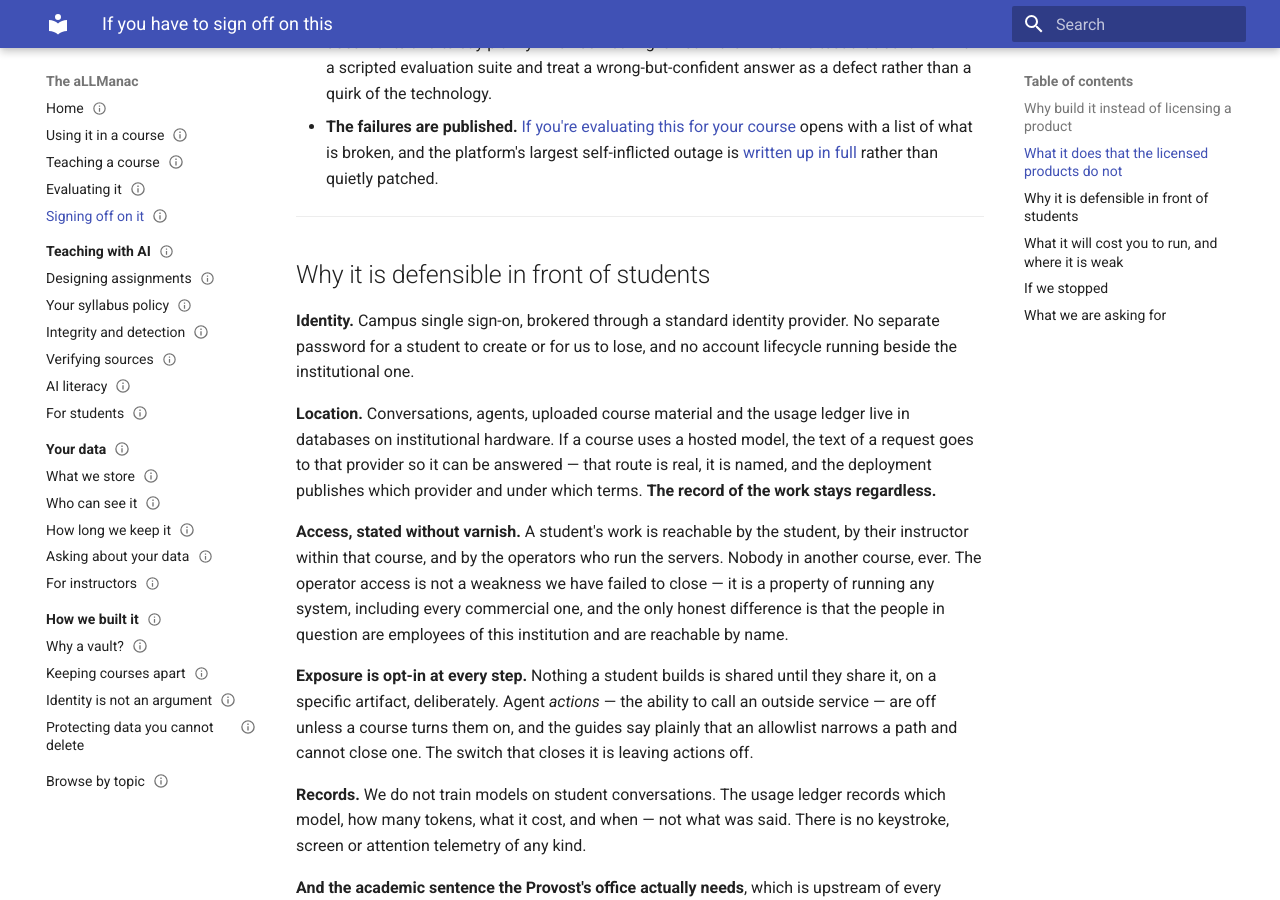
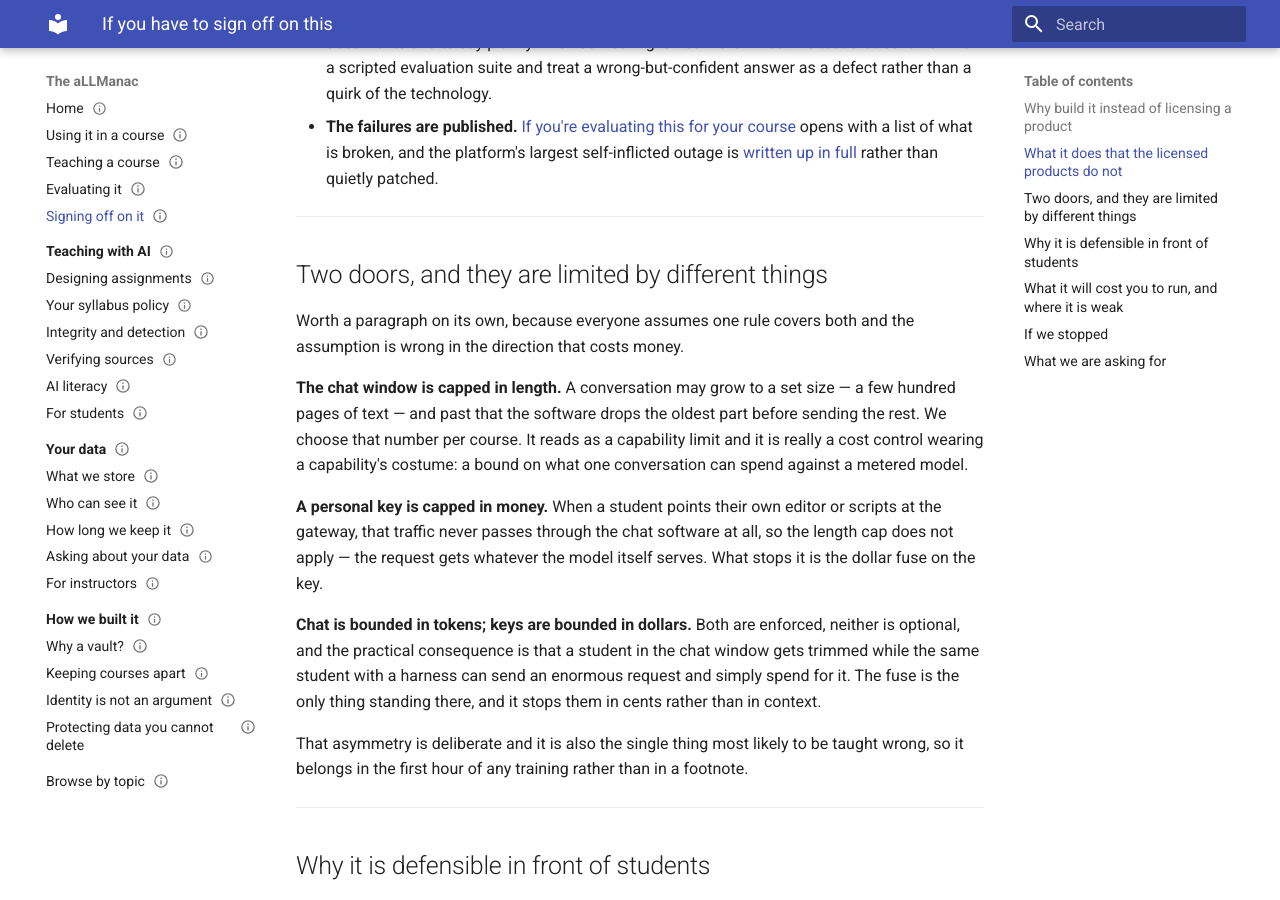
Before and after one commit to atmarx/aLLManac, an MkDocs documentation site: the page built from apex/signing-off-on-it.md, in a window 1280 px wide and 900 px high, scrolled down 2057 px. Built offline with MkDocs 1.6.1 and Material for MkDocs 9.7.7, drawn with Linux system fonts in a browser that asks for light colours.

Commit message:
docs(apex): chat is capped in tokens, keys are capped in dollars
The context window is the one knob that reads like a capability and
behaves like a cost control, and nothing said so.  Verified rather than
assumed: render.py:199 reads `context_tokens` and writes it to exactly
one place, `maxContextTokens` in the rendered librechat.yaml (line 293).
Nothing sets a context ceiling at the gateway.

So the two surfaces are bounded by different quantities.  A student in
the chat window gets trimmed at the course's number; the same student
with a harness never touches LibreChat, gets whatever the endpoint
serves, and is stopped only by the dollar fuse on their key.

Anyone who learns the first rule and generalises it will predict a limit
on the second that does not exist — which is the shape of misunderstanding
that shows up as a surprising bill rather than as an error.

Co-Authored-By: Claude Opus 5 <noreply@anthropic.com>

```diff
--- a/apex/signing-off-on-it.md
+++ b/apex/signing-off-on-it.md
@@ -51,6 +51,20 @@ And one reason that is not commercial at all, which for a Provost may be the str
 - **The meter is a teaching instrument.**  Cost intuition — knowing roughly what a question costs before you ask it — is a real professional skill, currently unteachable because the feedback is invisible and delayed.  We show the number, describe the distribution, and refuse to score anyone on it.  There are no leaderboards and budgets can never be merit-based, because we hold a denominator and no numerator: we can say what a query cost, never what it was worth.
 - **Assistants that decline.**  The guides here are instructed to answer from their attached documents and to say plainly when something is not in their files.  We test that behavior with a scripted evaluation suite and treat a wrong-but-confident answer as a defect rather than a quirk of the technology.
 - **The failures are published.**  [If you're evaluating this for your course](evaluating-it.md) opens with a list of what is broken, and the platform's largest self-inflicted outage is [written up in full](how-we-built-it/keeping-courses-apart.md) rather than quietly patched.
+
+---
+
+## Two doors, and they are limited by different things
+
+Worth a paragraph on its own, because everyone assumes one rule covers both and the assumption is wrong in the direction that costs money.
+
+**The chat window is capped in length.**  A conversation may grow to a set size — a few hundred pages of text — and past that the software drops the oldest part before sending the rest.  We choose that number per course.  It reads as a capability limit and it is really a cost control wearing a capability's costume: a bound on what one conversation can spend against a metered model.
+
+**A personal key is capped in money.**  When a student points their own editor or scripts at the gateway, that traffic never passes through the chat software at all, so the length cap does not apply — the request gets whatever the model itself serves.  What stops it is the dollar fuse on the key.
+
+**Chat is bounded in tokens; keys are bounded in dollars.**  Both are enforced, neither is optional, and the practical consequence is that a student in the chat window gets trimmed while the same student with a harness can send an enormous request and simply spend for it.  The fuse is the only thing standing there, and it stops them in cents rather than in context.
+
+That asymmetry is deliberate and it is also the single thing most likely to be taught wrong, so it belongs in the first hour of any training rather than in a footnote.
 
 ---
 
```
